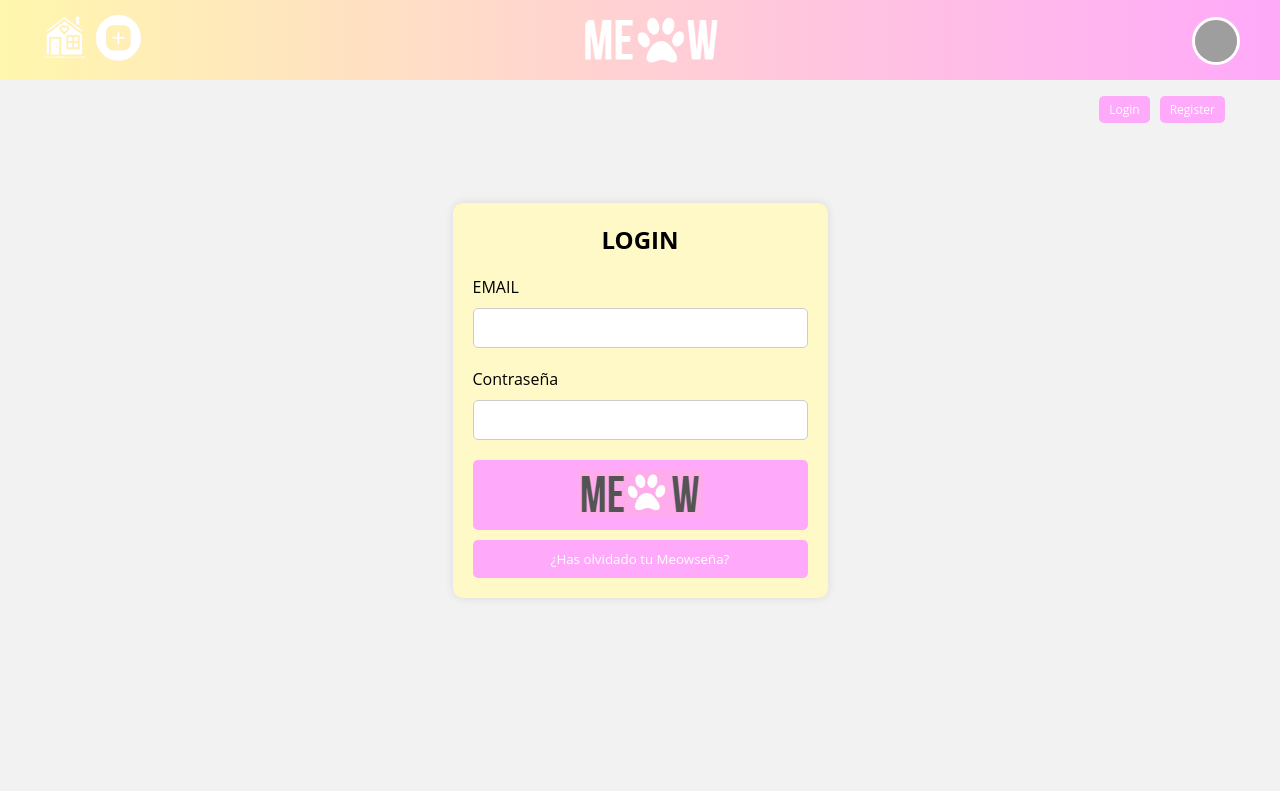
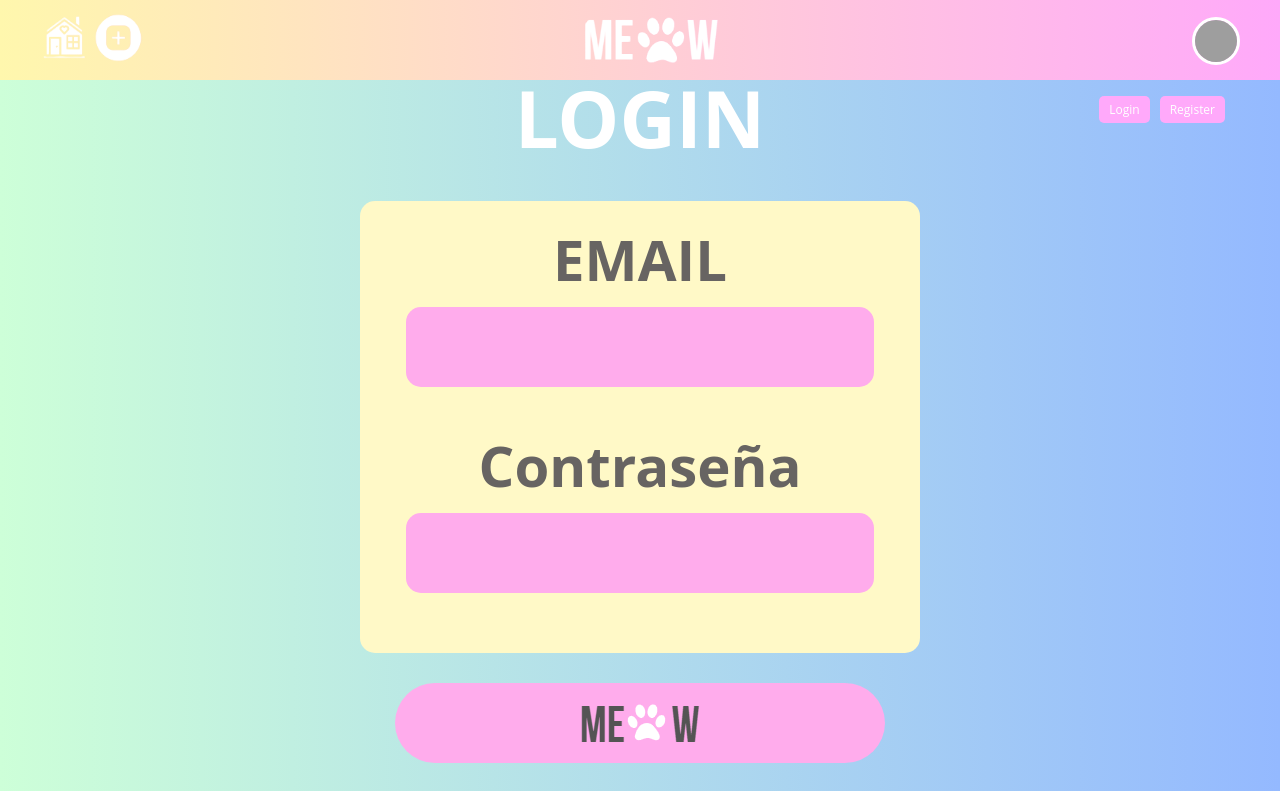
Before and after one commit to JediOrderHack/ObiWan, a React (Vite) app in the folder Grupo5ClonInsta-main/client/: page /login in a window 1280 px wide. Shown: the top 791 px of the page. Built offline with nearby package versions, Linux system fonts and the light colour scheme; no server answers.

Commit message:
LISTO PARA ENTREGA

```diff
--- a/Grupo5ClonInsta-main/client/src/components/EntryList.css
+++ b/Grupo5ClonInsta-main/client/src/components/EntryList.css
@@ -4,11 +4,10 @@
   display: flex;
   flex-direction: column;
   align-items: center;
-  margin: 100px;
+  margin: 69px;
 }
 
 .search-input {
-
   width: 100%;
   padding: 10px;
   margin-bottom: 20px;
@@ -73,3 +72,15 @@
   align-items: center; /* Centra verticalmente */
   height: 100vh; /* Ajusta la altura al 100% de la ventana del navegador */
 }
+
+.dynamo {
+  display: flex;
+  justify-content: center; /* Centra horizontalmente */
+  align-items: center; /* Centra verticalmente */
+}
+
+.dynamo img{
+border-radius: 10%;
+border: 4px solid #ffa9fa;
+
+}
--- a/Grupo5ClonInsta-main/client/src/components/PublicProfileCard.jsx
+++ b/Grupo5ClonInsta-main/client/src/components/PublicProfileCard.jsx
@@ -48,13 +48,16 @@ const PublicProfileCard = () => {
   return (
     <div className="entry-list-container">
       {userData && (
-        <div >
+        <div className="entry-list-container">
+          <div className="dynamo">
           <img
             key={`avatar`}
             src={`${UPLOADS_DIR}/${userData.user.avatar}`}
             alt={`avatar`}
           />
-          <div>@{userData.user.username}</div>
+          </div>
+          <div className="dynamo">@{userData.user.username}</div>
+
           {userData.user.entries.map((entry, index) => (
             <div className="entry-container" key={`entry_${entry.id}_${index}`}>
               <div className="prfl">
--- a/Grupo5ClonInsta-main/client/src/forms/AvatarForm/AvatarForm.css
+++ b/Grupo5ClonInsta-main/client/src/forms/AvatarForm/AvatarForm.css
@@ -55,6 +55,25 @@
 
 
 .avatar-input {
-  display: flex;
+display: flex;
+  justify-content: center;
   align-items: center;
+  max-width: 50px;
+  max-height: 50px;
+  background-color: #ffa9fa;
+  border:none;
+  border-radius: 50%;
+  display: none;
 }
+
+
+.label-input {
+display: flex;
+  justify-content: center;
+  align-items: center;
+  background-color: #ffa9fa;
+  border-radius: 4%;
+  padding: 2.5rem;
+  margin-bottom: 2rem;
+  border: 4px solid black;
+}
--- a/Grupo5ClonInsta-main/client/src/forms/AvatarForm/AvatarForm.jsx
+++ b/Grupo5ClonInsta-main/client/src/forms/AvatarForm/AvatarForm.jsx
@@ -63,12 +63,15 @@ return (
           onClick={handleAvatarUpload}
         ><img src={addButton} alt="" /></button>
       )}
+      <label className="label-input">
+        ELEGIR NUEVA FOTO
       <input
         className="avatar-input"
         type="file"
         accept="image/*"
         onChange={handleAvatarChange}
       />
+    </label>
     </div>
   </div>
 );
--- a/Grupo5ClonInsta-main/client/src/forms/EditEntryForm/EditEntryForm.css
+++ b/Grupo5ClonInsta-main/client/src/forms/EditEntryForm/EditEntryForm.css
@@ -1,9 +1,10 @@
 .edit-form-container {
   max-width: 375px; /* Tamaño original */
   margin: 0 auto;
+  margin-top: 120px;
   padding: 20px;
   text-align: center;
-  background-color: #f2f2f2;
+  background-color: #fff9c7;
   border: 1px solid #ccc;
   border-radius: 10px;
   box-shadow: 0 0 10px rgba(0, 0, 0, 0.1);
@@ -28,7 +29,7 @@ input {
 }
 
 .btn-guardar {
-  background-color: #007BFF;
+  background-color: #ffa9fa;
   color: #fff;
   padding: 10px 20px;
   border: none;
--- a/Grupo5ClonInsta-main/client/src/forms/LoginForm/LoginForm.css
+++ b/Grupo5ClonInsta-main/client/src/forms/LoginForm/LoginForm.css
@@ -37,14 +37,13 @@ input[type="password"] {
   border-radius: 5px;
 }
 
-button {
+.buttona {
   background-color: #ffa9fa;
   color: #fff;
   padding: 10px 20px;
   border: none;
   border-radius: 5px;
   cursor: pointer;
-  width: 100%; /* Ocupa el ancho completo */
 }
 
 .forget_btn-lgn {
--- a/Grupo5ClonInsta-main/client/src/forms/LoginForm/LoginForm.jsx
+++ b/Grupo5ClonInsta-main/client/src/forms/LoginForm/LoginForm.jsx
@@ -5,7 +5,6 @@ import { TOKEN_LOCAL_STORAGE_KEY } from '../../utils/constants';
 import "../Auth.css"
 import { NavLink } from 'react-router-dom';
 import logo from "../../assets/logo-2.png"
-import './LoginForm.css'
 const { VITE_API_URL } = import.meta.env;
 
 
@@ -38,12 +37,12 @@ function LoginForm() {
   }
 
   return (
-    <div className="lgn">
-      <div className="auth_container-lgn">
-        <h2 className="title-lgn">LOGIN</h2>
+    <div className='app'>
+      <div className="auth_container">
+        <h2 className="title">LOGIN</h2>
 
-        <div className="auth_box-lgn">
-          <div className="input_box-lgn">
+        <div className="auth_box">
+          <div className="input_box">
             <p>EMAIL</p>
             <input
               type="text"
@@ -51,14 +50,14 @@ function LoginForm() {
               onChange={(e) => setEmail(e.target.value)}
             />
           </div>
-          <div className="input_box-lgn">
+          <div className="input_box">
             <p>Contraseña</p>
             <input
               type="password"
               value={password}
               onChange={(e) => setPassword(e.target.value)}
             />
-            {error && <p style={{ color: "red", fontSize: "2rem" }}>{error}</p>}
+            {error && <p style={{ color: 'red', fontSize: "2rem" }}>{error}</p>}
           </div>
         </div>
         <button onClick={handleSubmit}>
@@ -66,7 +65,7 @@ function LoginForm() {
         </button>
 
         <NavLink to="/forgot-password">
-          <button className="forget_btn-lgn">¿Has olvidado tu Meowseña?</button>
+          <button className="forget_btn">¿Has olvidado tu Meowseña?</button>
         </NavLink>
       </div>
     </div>
```
Also changed, not shown: 7 other files (tests, documents, lock files or other folders).
